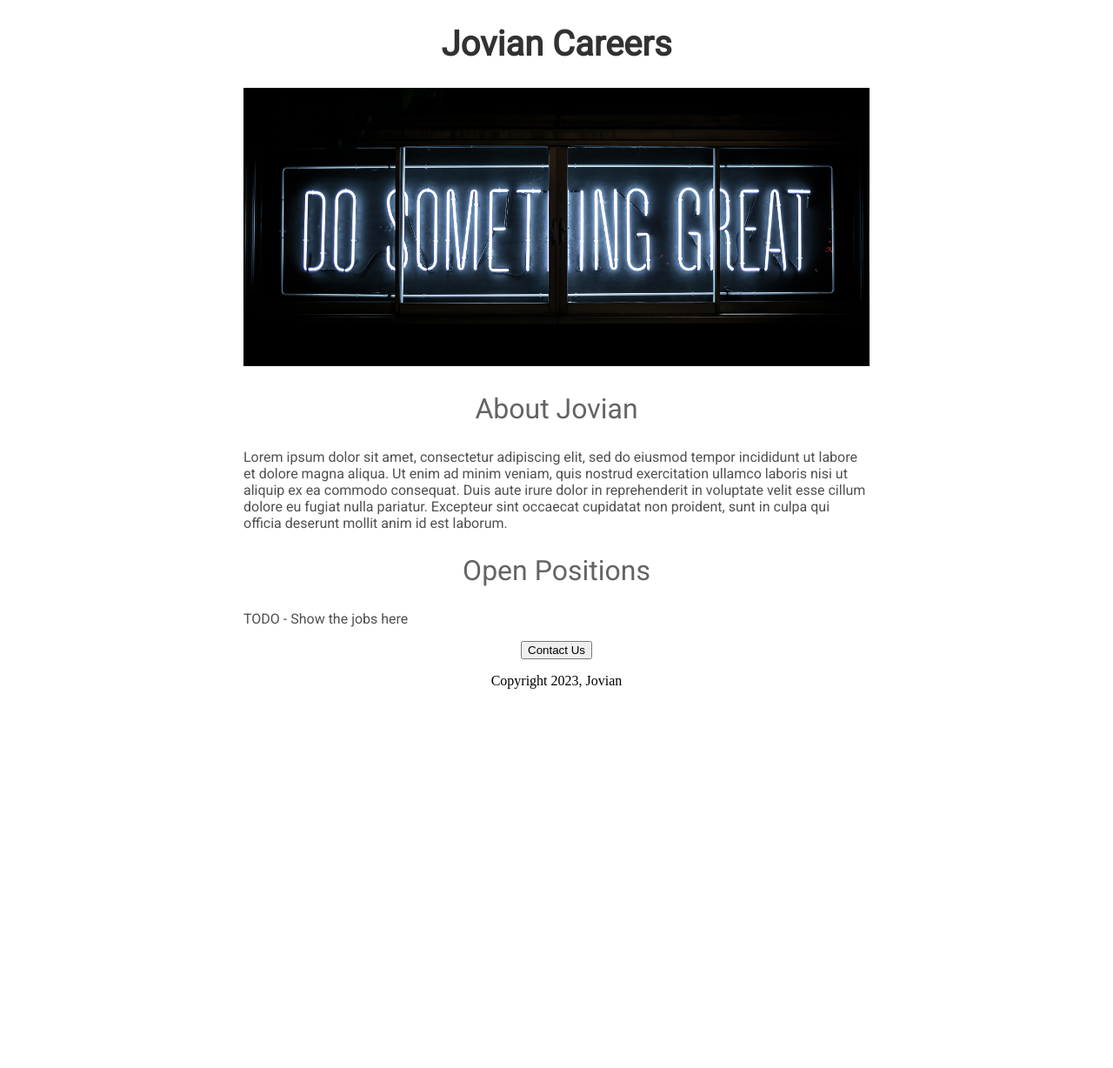
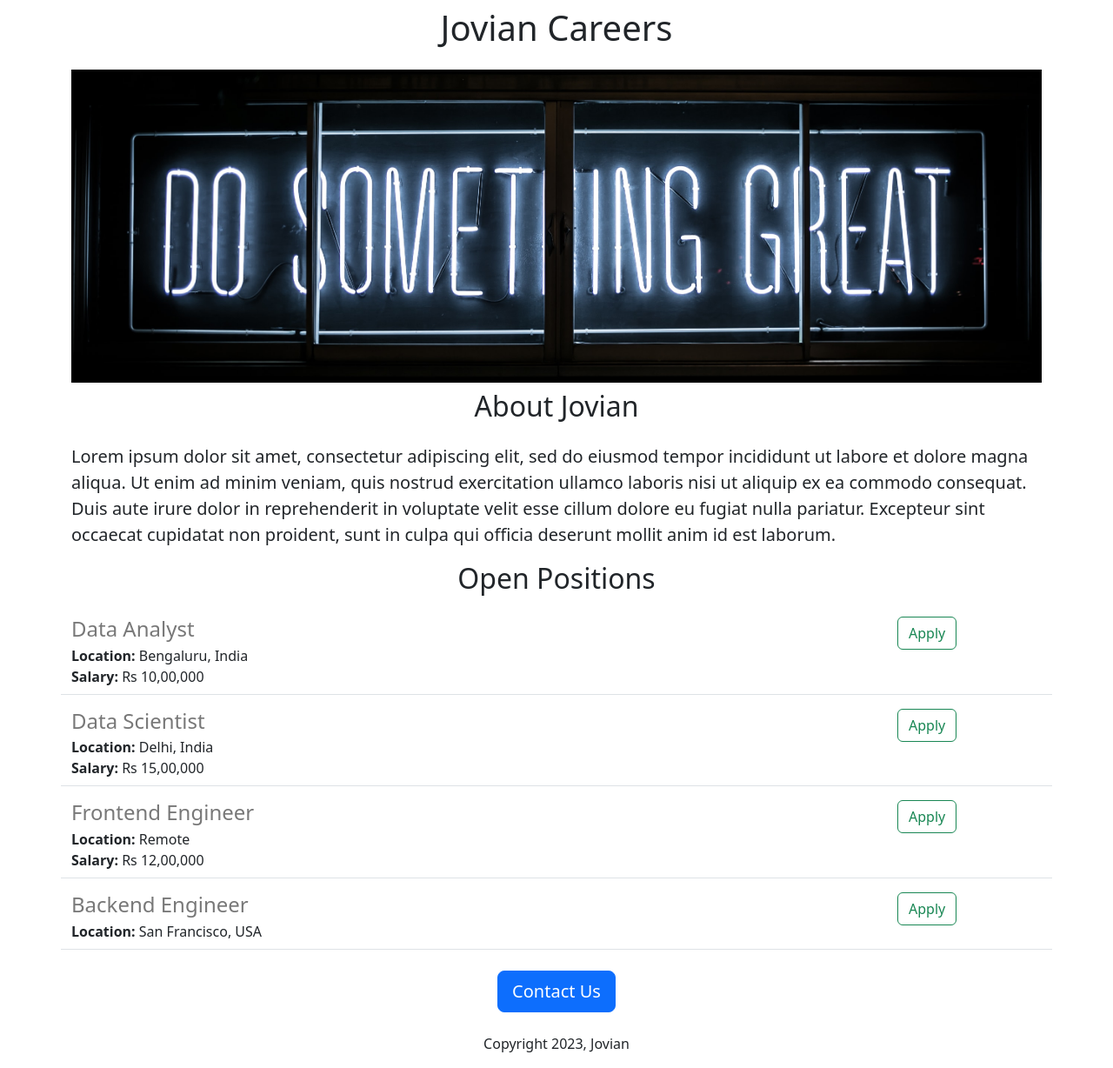
Before and after one commit to sabyasachi073/jovian-careers-website-v2, a Flask app: page / in a window 1280 px wide. Shown: the whole page at 87% size. Before the commit the page ends 792 px from the top, so only its background shows below. Run offline with Flask 2, Linux system fonts and the light colour scheme.

Commit message:
Added dynamic data and API route

```diff
--- a/app.py
+++ b/app.py
@@ -1,12 +1,39 @@
-from flask import Flask, render_template
+from flask import Flask, render_template, jsonify
 # To use the template we use the render_template function from flask
+# "jsonify" takes an object and converts it into a json object
 
 app = Flask(__name__)
+
+JOBS = [{
+  'id': 1,
+  'title': 'Data Analyst',
+  'location': 'Bengaluru, India',
+  'salary': 'Rs 10,00,000'
+}, {
+  'id': 2,
+  'title': 'Data Scientist',
+  'location': 'Delhi, India',
+  'salary': 'Rs 15,00,000'
+}, {
+  'id': 3,
+  'title': 'Frontend Engineer',
+  'location': 'Remote',
+  'salary': 'Rs 12,00,000'
+}, {
+  'id': 4,
+  'title': 'Backend Engineer',
+  'location': 'San Francisco, USA',
+}]
 
 
 @app.route("/")
 def hello_world():
-  return render_template("home.html")
+  return render_template("home.html", jobs=JOBS, company_name='Jovian')
+
+
+@app.route("/jobs") # API route or endpoint
+def list_jobs():
+  return jsonify(JOBS)
 
 
 if __name__ == "__main__":
@@ -16,3 +43,13 @@
 
 Anything that we put inside the static folder is called an asset
 '''
+'''
+When we say REST API or JSON API or API ENDPOINT then it means that our webserver is returning some information but not as HTML but as JSON which is also accessible and we can do anything with that
+
+The difference between creating a HTML endpoint and creating a JSON endpoint is that instead of rendering a template(in HTML endpoint) we are
+
+Note: To differentiate between HTML pages and non HTML pages we put '/api' before the pathname in the route. API don't return any HTML page rather it returns structured data in the form of JSON which than can be programmatically analyzed.
+
+API -> Application PRogramming Interface
+
+'''
--- a/templates/home.html
+++ b/templates/home.html
@@ -1,62 +1,36 @@
 <!DOCTYPE html>
 <html>
   <head>
-    <title>Jovian Careers</title>
+    <meta charset="utf-8">
+    <meta name="viewport" content="width=device-width, initial-scale=1">
+    <link href="https://cdn.jsdelivr.net/npm/bootstrap@5.3.0-alpha1/dist/css/bootstrap.min.css" rel="stylesheet" integrity="sha384-GLhlTQ8iRABdZLl6O3oVMWSktQOp6b7In1Zl3/Jr59b6EGGoI1aFkw7cmDA6j6gD" crossorigin="anonymous">
     <style>
-      h1
-      {
-        font-size: 40px;
-        font-family: 'Roboto';
-        color: rgb(50, 50, 50);
-        text-align: center;
-        /*
-        If the value of red, green and blue is same then it will give us slightly "grey" colour
-        Value range = [0, 255]
-        --> Smaller value=darker
-        --> Higer value=lighter
-        */
-      }
-
-      #banner
-      {
+      #banner{
+        height: 360px;
         width: 100%;
-        height: 320px;
         object-fit: cover;
       }
-
-      h2{
-        font-family: 'Roboto';
-        font-size: 32px;
-        color: rgb(100, 100, 100);
-        font-weight: normal;
-        text-align: center;
-      }
-
-      .bodytext{
-        font-family: Roboto;
-        color: rgb(80, 80, 80);
-      }
-
-      #container {
-        width: 720px;
-        margin: 0 auto;
-      }
     </style>
-    <link rel="preconnect" href="https://fonts.googleapis.com">
-<link rel="preconnect" href="https://fonts.gstatic.com" crossorigin>
-<link href="https://fonts.googleapis.com/css2?family=Roboto:wght@400&display=swap" rel="stylesheet">
+    <title>Jovian Careers</title>
   </head>
   <body>
-    <div id="container">
-      <h1>Jovian Careers</h1>
-      <img id="banner" src="https://jovian-careers-website.sabyasachisark4.repl.co/static/banner.jpg">
-      <h2>About Jovian</h2>
-      <p class="bodytext">Lorem ipsum dolor sit amet, consectetur adipiscing elit, sed do eiusmod tempor incididunt ut labore et dolore magna aliqua. Ut enim ad minim veniam, quis nostrud exercitation ullamco laboris nisi ut aliquip ex ea commodo consequat. Duis aute irure dolor in reprehenderit in voluptate velit esse cillum dolore eu fugiat nulla pariatur. Excepteur sint occaecat cupidatat non proident, sunt in culpa qui officia deserunt mollit anim id est laborum.</p>
-      <h2>Open Positions</h2>
-      <p class="bodytext">TODO - Show the jobs here</p>
-      <div style="text-align: center">
-        <button>Contact Us</button>
-        <p>Copyright 2023, Jovian</p>
+    <div class="container">
+      <h1 class="text-center mt-2 mb-4">
+        {{company_name}} Careers
+      </h1>
+      <img id="banner" class="img-fluid" src="https://jovian-careers-website.sabyasachisark4.repl.co/static/banner.jpg"/>
+      <h2 class="text-center mt-2 mb-4">About {{company_name}}</h2>
+      <p class="lead">Lorem ipsum dolor sit amet, consectetur adipiscing elit, sed do eiusmod tempor incididunt ut labore et dolore magna aliqua. Ut enim ad minim veniam, quis nostrud exercitation ullamco laboris nisi ut aliquip ex ea commodo consequat. Duis aute irure dolor in reprehenderit in voluptate velit esse cillum dolore eu fugiat nulla pariatur. Excepteur sint occaecat cupidatat non proident, sunt in culpa qui officia deserunt mollit anim id est laborum.</p>
+      <h2 class="text-center mt-2 mb-4">Open Positions</h2>
+      <div>
+        {% for job in jobs %}
+          {% include 'jobitem.html' %}
+          <!-- Here we are telling flask that for each value of job in jobs include the template jobitem.html and then pass all the variables that are present in this home.html template to jobitem.html template -->
+        {% endfor %}
+      </div>
+      <div class="text-center mt-4">
+        <button class="btn btn-primary btn-lg">Contact Us</button>
+        <p class="mt-4">Copyright 2023, Jovian</p>
       </div>
     </div>
   </body>
--- /dev/null
+++ b/templates/jobitem.html
@@ -0,0 +1,18 @@
+<div class="row border-bottom" style="margin-bottom: 16px; padding-bottom: 8px">
+  <div class="col-10">
+    <h4 style="color: rgb(120,120,120); margin-bottom: 4px;">
+    {{job['title']}}
+    </h4>
+    <div>
+      <b>Location: </b> {{job['location']}}
+    </div>
+    {% if 'salary' in job %}
+    <div>
+      <b>Salary: </b> {{job['salary']}}
+    </div>
+    {% endif %}
+  </div>
+  <div class="col-2 py-auto ps-auto" >
+    <button type="button" class="btn btn-outline-success">Apply</button>
+  </div>
+</div>
```
Also changed, not shown: pyproject.toml (added, +15 -0 lines), 2 other files.
